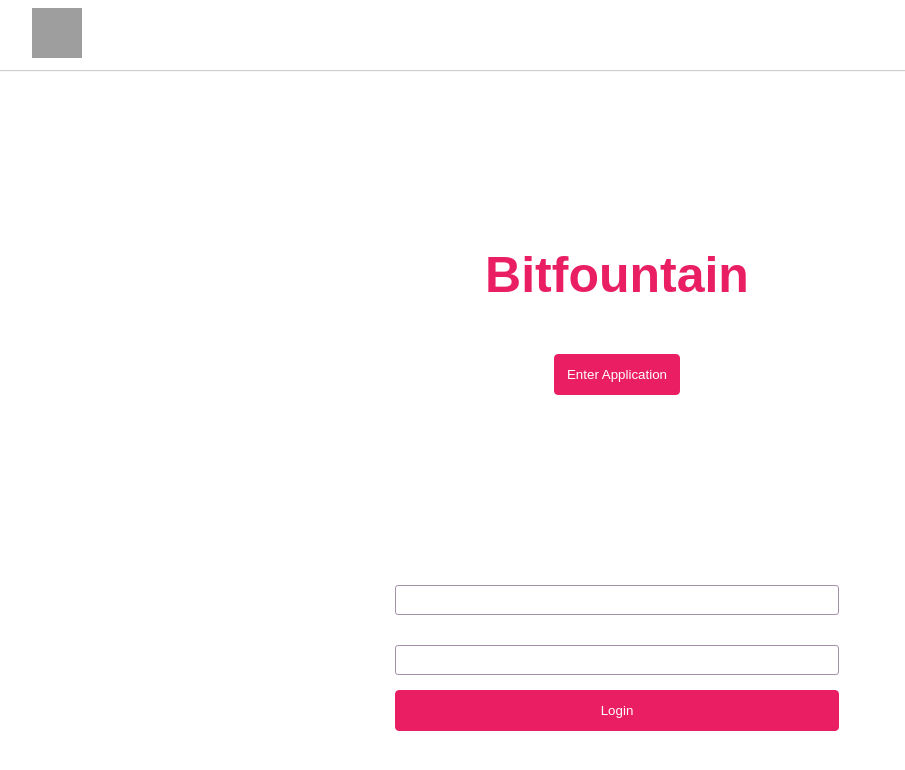
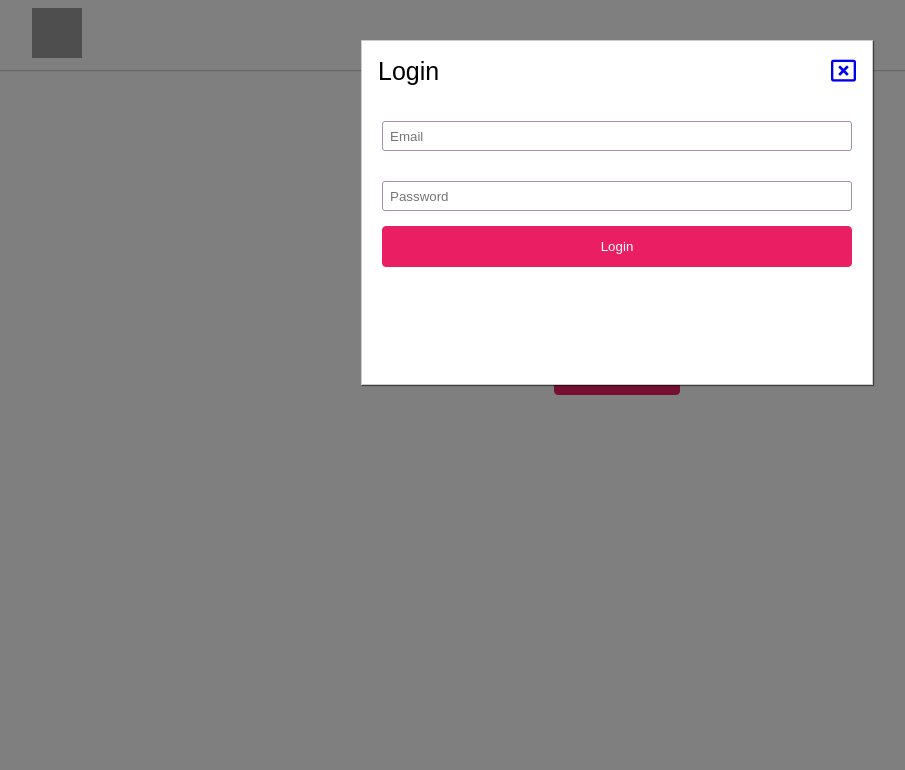
Before and after one commit to sazzad88/bitfountain-assignment, a React (Create React App) app: page / in a window 1280 px wide. Both pictures are taken after a click on the button "Enter Application". Shown: the top 770 px of the page, without its empty margins (23-928 px from the left). Built offline with nearby package versions, Linux system fonts and the light colour scheme; grey boxes are pictures that could not be loaded; what axios-progress-bar would draw is missing.

Commit message:
login added inside modal

```diff
--- a/src/App.css
+++ b/src/App.css
@@ -119,7 +119,11 @@
   cursor: pointer;
   border-top-left-radius: 4px;
   border-top-right-radius: 4px;
-  box-shadow: 1px 1px 1px rgba(243, 60, 132, 0.6);
+  box-shadow: 1px 1px 1px rgba(243, 60, 132, 0.4);
+}
+
+.device-item:hover {
+  box-shadow: 1px 1px 1px rgba(243, 60, 132, 1);
 }
 
 .device-item p {
@@ -140,7 +144,11 @@
   cursor: pointer;
   border-top-left-radius: 4px;
   border-top-right-radius: 4px;
-  box-shadow: 1px 1px 1px rgba(243, 60, 132, 0.6);
+  box-shadow: 1px 1px 1px rgba(243, 60, 132, 0.4);
+}
+
+.overview-item:hover {
+  box-shadow: 1px 1px 1px rgba(243, 60, 132, 1);
 }
 
 .overview-item p {
@@ -159,3 +167,8 @@
   max-height: 3px;
   background-color: #e91e63;
 }
+
+.authError {
+  margin-top: 20px;
+  color: #e91e63;
+}
--- a/src/components/Login.tsx
+++ b/src/components/Login.tsx
@@ -1,5 +1,6 @@
 import React, { useState } from "react";
 import TextInputElement from "./Utility/TextInputElement";
+import Modal from "./Utility/Modal";
 import { useDispatch, useSelector } from "react-redux";
 import { tryLogin, setNetworkRequest } from "../store/actions";
 import { Store } from "../store/types";
@@ -10,7 +11,7 @@ type LoginFormError = {
   password: boolean;
 };
 
-function Login() {
+function Login({ closeModal }: { closeModal: (value: Boolean) => void }) {
   const dispatch = useDispatch();
   const loginError = useSelector((state: Store) => state.loginError);
   const makingNetworkRequest = useSelector(
@@ -66,12 +67,13 @@ function Login() {
   };
 
   return (
-    <div>
+    <Modal height={"250px"} title={"Login"} closeModal={closeModal}>
       <form onSubmit={handleLogin}>
         <TextInputElement
           className={formError.email ? "error" : ""}
           type="text"
           value={email}
+          placeholder="Email"
           onChange={(event: React.ChangeEvent<HTMLInputElement>) => {
             setEmail(event.target.value);
             setFormError({
@@ -84,6 +86,7 @@ function Login() {
           className={formError.password ? "error" : ""}
           type="password"
           value={password}
+          placeholder="Password"
           onChange={(event: React.ChangeEvent<HTMLInputElement>) => {
             setPassword(event.target.value);
             setFormError({
@@ -94,12 +97,12 @@ function Login() {
         />
 
         <button type="submit" className="btn btn-full">
-          Login {makingNetworkRequest ? "making.." : ""}
+          {makingNetworkRequest ? "Trying to login.." : "Login"}
         </button>
 
-        {loginError ? <p>login error happen</p> : null}
+        {loginError ? <p className={"authError"}>Wrong credentials. </p> : null}
       </form>
-    </div>
+    </Modal>
   );
 }
 
--- a/src/components/Utility/Modal.tsx
+++ b/src/components/Utility/Modal.tsx
@@ -4,11 +4,13 @@ import "./Modal.css";
 type ModalProps = {
   title: string;
   closeModal: (data: Boolean) => void;
+  height?: string;
 };
 
 const Modal: FunctionComponent<ModalProps> = ({
   title,
   closeModal,
+  height,
   children,
 }) => {
   const modal = useRef<HTMLDivElement>(null);
@@ -29,7 +31,10 @@ const Modal: FunctionComponent<ModalProps> = ({
             className="close"
             onClick={(e) => {
               e.preventDefault();
-              closeModal(false);
+              modal.current?.classList.remove("modal-open");
+              setTimeout(() => {
+                closeModal(false);
+              }, 100);
             }}
           >
             <a href="#">
@@ -37,7 +42,9 @@ const Modal: FunctionComponent<ModalProps> = ({
             </a>
           </span>
         </div>
-        <div className="modal__content">{children}</div>
+        <div className="modal__content" style={{ height: height ?? "600px" }}>
+          {children}
+        </div>
       </div>
     </>
   );
--- a/src/components/WelcomeScreen.tsx
+++ b/src/components/WelcomeScreen.tsx
@@ -2,7 +2,8 @@ import React, { useState } from "react";
 import Login from "./Login";
 
 function WelcomeScreen() {
-  const [showLogin, setShowLogin] = useState(false);
+  const [showLogin, setShowLogin] = useState<Boolean>(false);
+
   return (
     <div className="welcomeScreen">
       <div className="companyName full-width">
@@ -13,7 +14,7 @@ function WelcomeScreen() {
           </button>
         </div>
       </div>
-      {showLogin ? <Login /> : null}
+      {showLogin ? <Login closeModal={setShowLogin} /> : null}
     </div>
   );
 }
```
